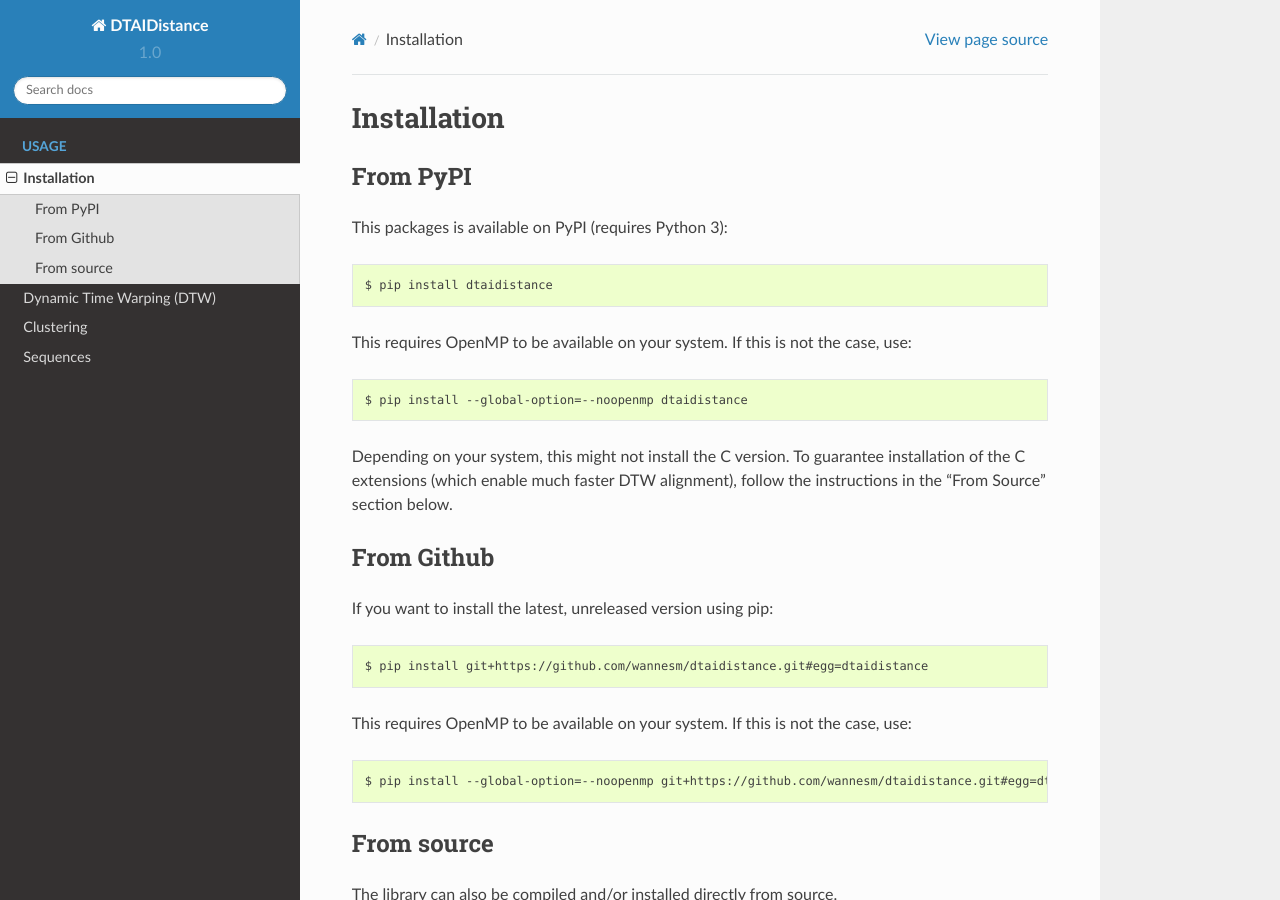
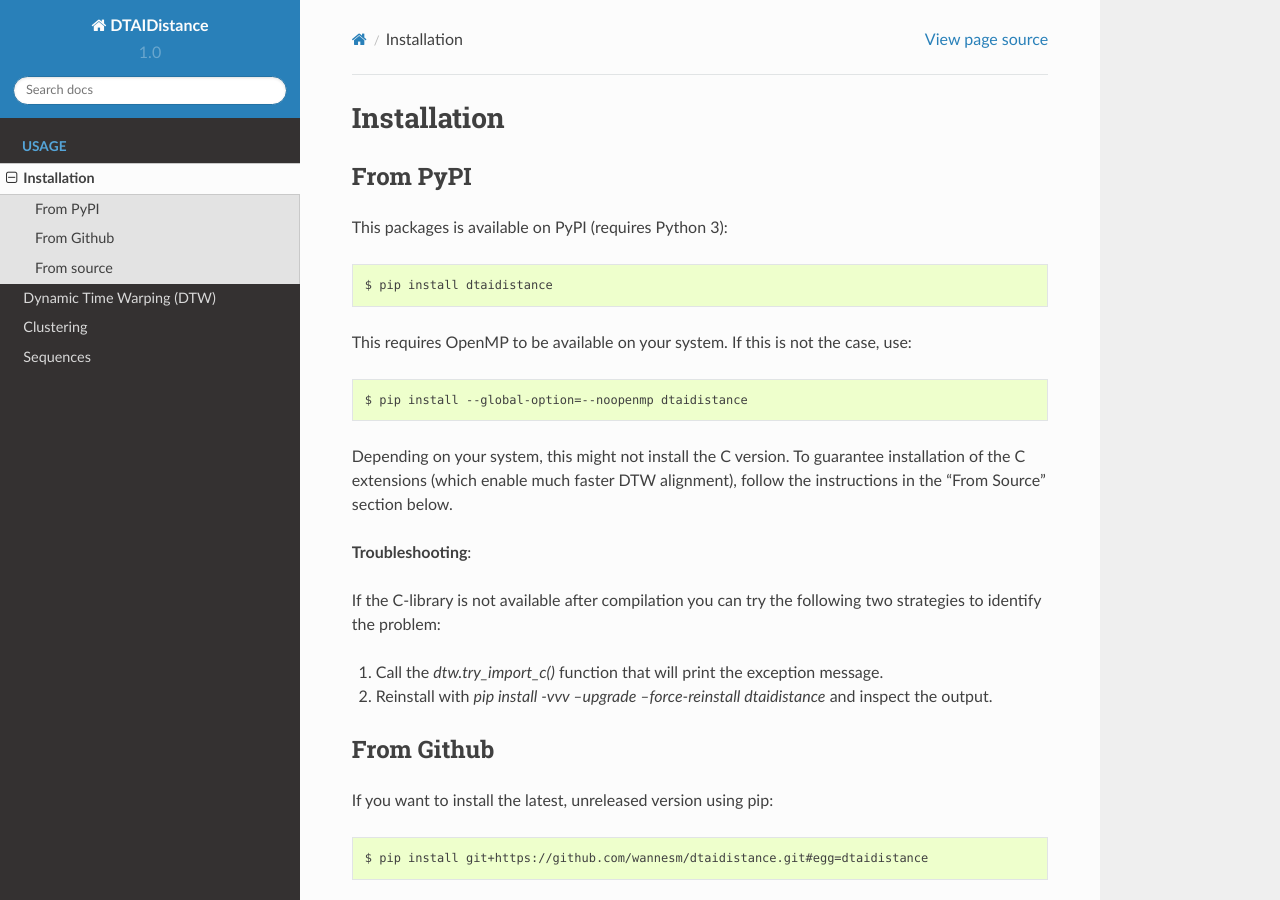
Before and after one commit to wannesm/dtaidistance, a Sphinx documentation site: the page built from docs/usage/installation.rst, in a window 1280 px wide and 900 px high. Built offline with Sphinx 7.4.7 and the Read the Docs theme 2.0.0, drawn with Linux system fonts in a browser that asks for light colours.

Commit message:
Troubleshooting

```diff
--- a/docs/usage/installation.rst
+++ b/docs/usage/installation.rst
@@ -21,6 +21,15 @@ This requires OpenMP to be available on your system. If this is not the case, us
 Depending on your system, this might not install the C version. To guarantee installation of the
 C extensions (which enable much faster DTW alignment), follow the instructions in the "From Source"
 section below.
+
+**Troubleshooting**:
+
+If the C-library is not available after compilation you can try the following two strategies
+to identify the problem:
+
+1. Call the `dtw.try_import_c()` function that will print the exception message.
+2. Reinstall with `pip install -vvv --upgrade --force-reinstall dtaidistance` and inspect the output.
+
 
 
 From Github
```
